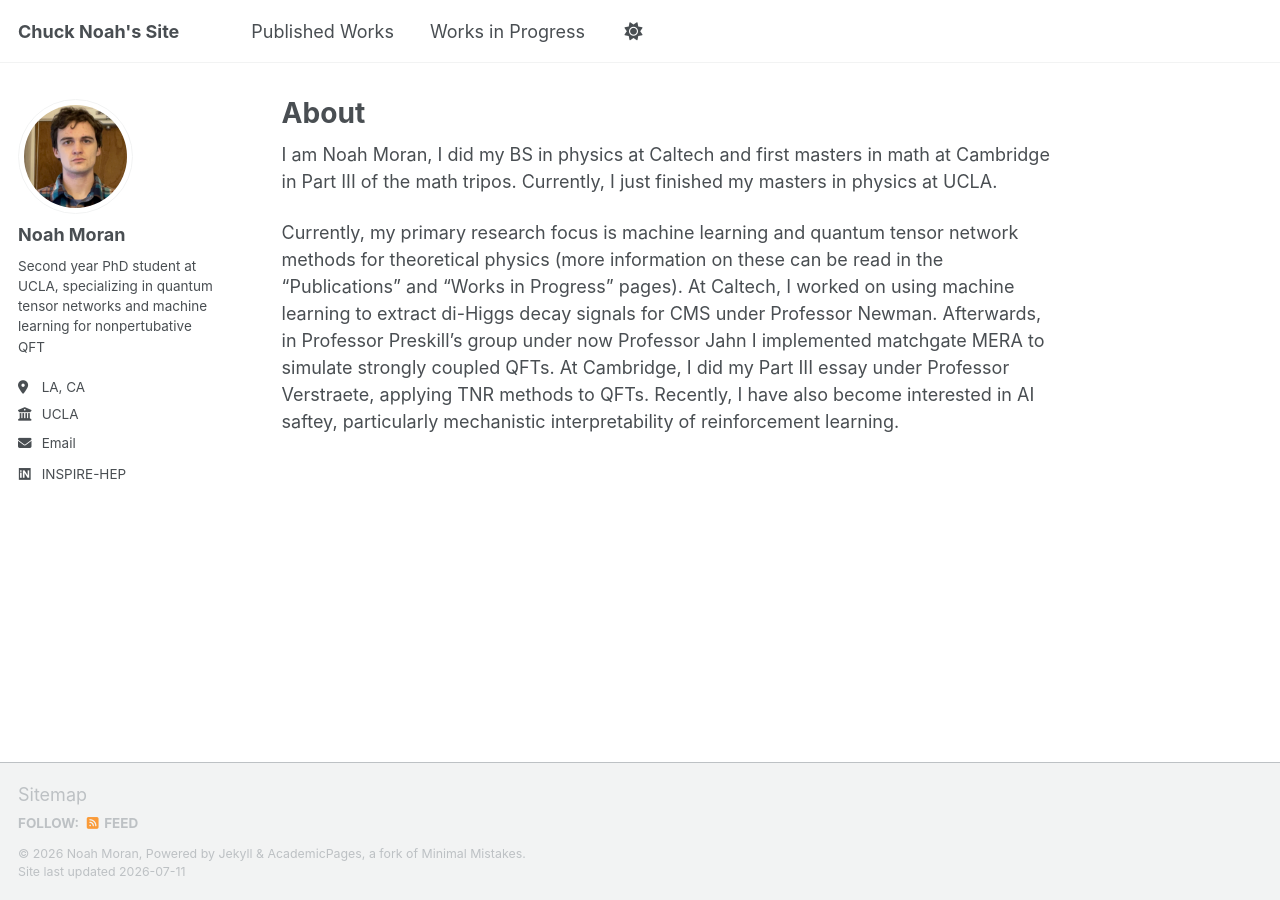
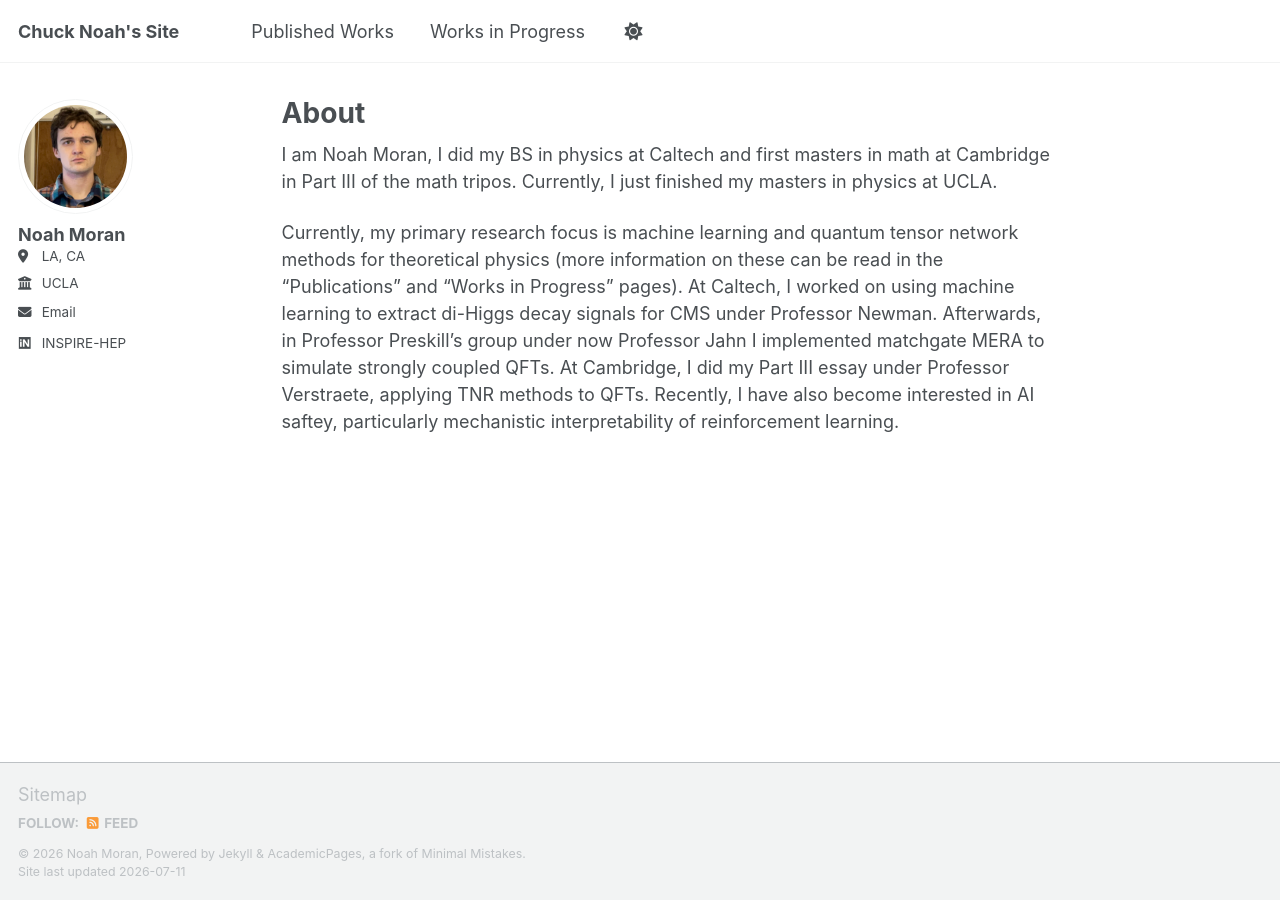
Before and after one commit to chucknoah/chucknoah.github.io, a Jekyll site: the page built from _pages/about.md, in a window 1280 px wide. Built offline with Jekyll 4.4.1, drawn with Linux system fonts in a browser that asks for light colours; some web fonts are replaced; a script bundle is joined from its source files by our own code; library files that are not in the unit come from our copies.

Commit message:
Update _config.yml

```diff
--- a/_config.yml
+++ b/_config.yml
@@ -26,7 +26,7 @@ author:
   avatar           : "face_pic.jpg"
   name             : " Noah Moran"
 #  pronouns         : # example: "she/her"
-  bio              : "Second year PhD student at UCLA, specializing in quantum tensor networks and machine learning for nonpertubative QFT"
+  bio              :
   location         : "LA, CA"
   employer         : "UCLA"
   uri              : # URL
```
